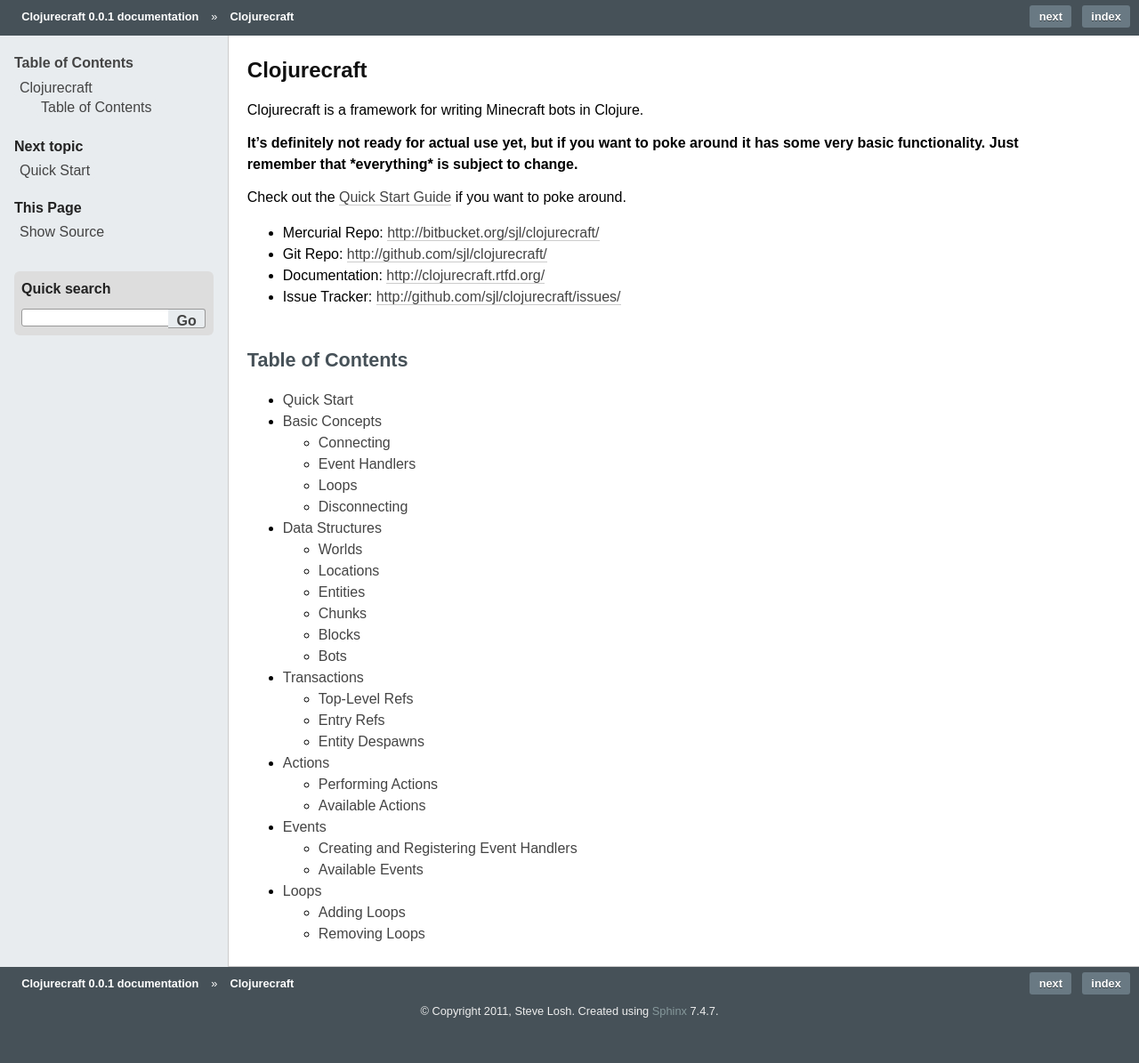
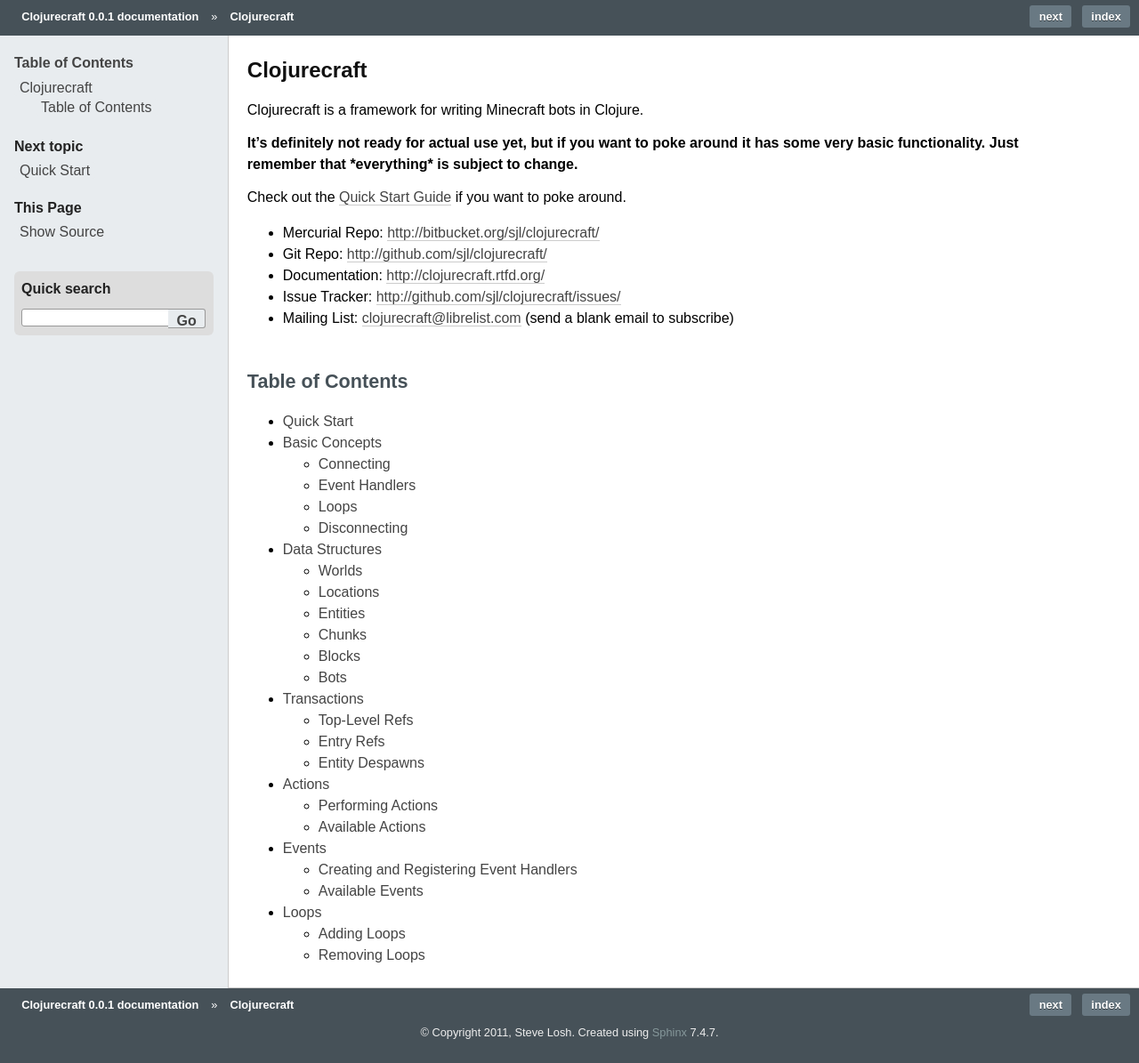
Before and after one commit to sjl/clojurecraft, a Sphinx documentation site: the page built from docs/source/index.rst, in a window 1280 px wide. Shown: the whole page at 89% size. Built offline with Sphinx 7.4.7, drawn with Linux system fonts in a browser that asks for light colours; before the commit the page ends 1171 px from its top, so only the background shows below that.

Commit message:
Mention the ML

```diff
--- a/docs/source/index.rst
+++ b/docs/source/index.rst
@@ -13,6 +13,9 @@
 * Git Repo: http://github.com/sjl/clojurecraft/
 * Documentation: http://clojurecraft.rtfd.org/
 * Issue Tracker: http://github.com/sjl/clojurecraft/issues/
+* Mailing List: `clojurecraft@librelist.com`_ (send a blank email to subscribe)
+
+.. _clojurecraft@librelist.com: mailto:clojurecraft@librelist.com
 
 Table of Contents
 -----------------
```
